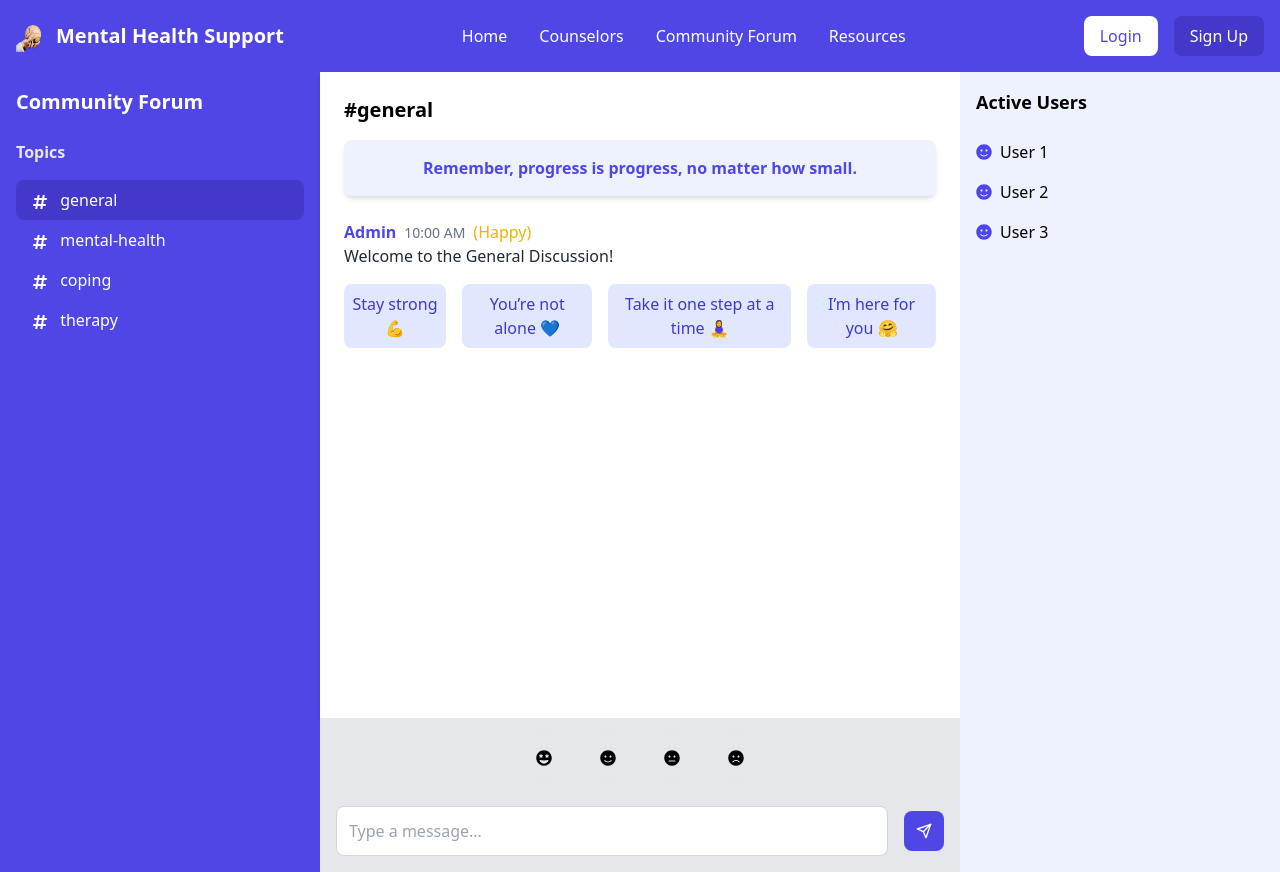
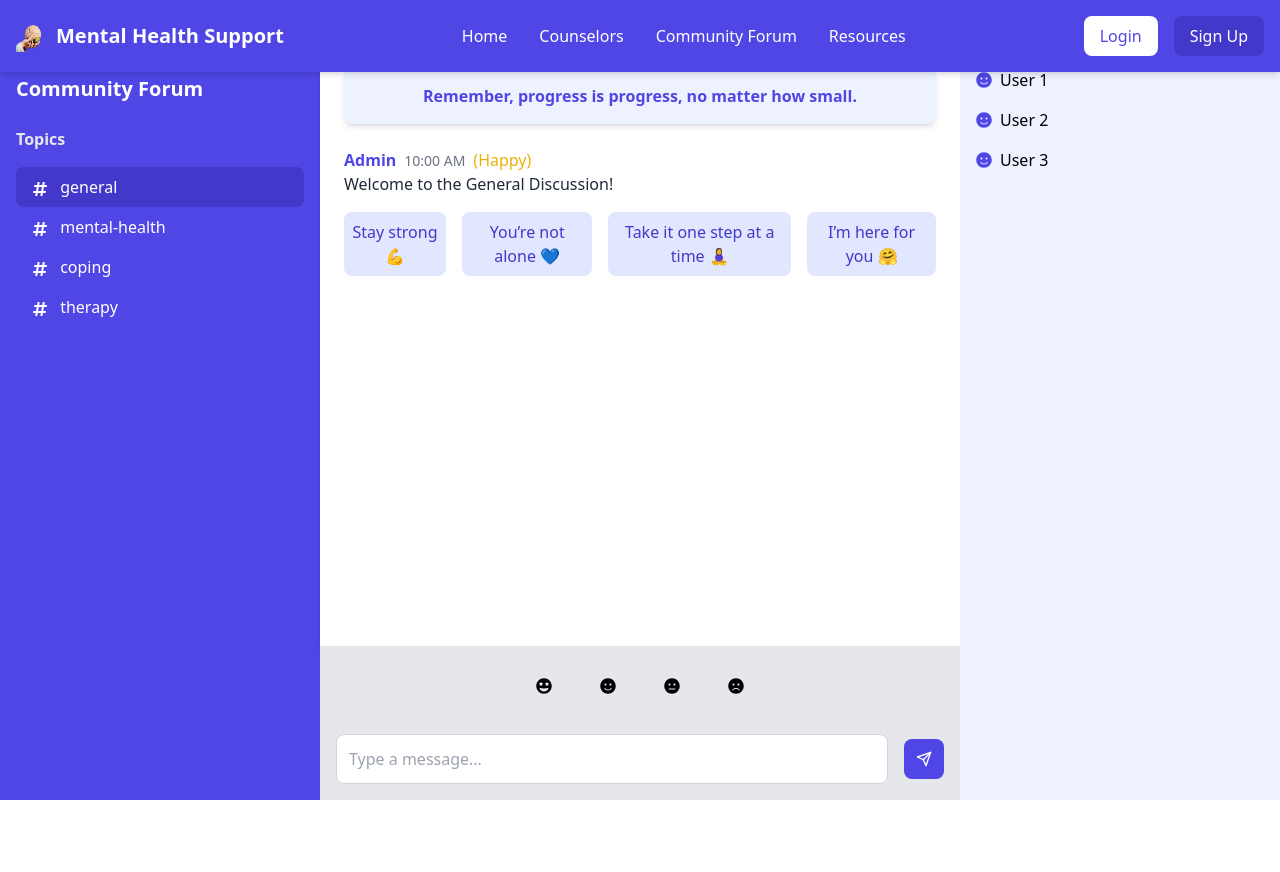
Before and after one commit to Giathi-Daniel/MentalHealthApp-Hackathon, a React (Create React App) app: page /forum in a window 1280 px wide. After the commit the page ends 800 px from the top, so only its background shows below. Built offline with nearby package versions, Linux system fonts and the light colour scheme.

Commit message:
update header and forum

```diff
--- a/src/components/Header.js
+++ b/src/components/Header.js
@@ -10,7 +10,7 @@ const Header = () => {
   };
 
   return (
-    <header className="bg-indigo-600 text-white p-4 shadow-md">
+    <header className="bg-indigo-600 text-white p-4 shadow-md fixed w-full z-50">
       <div className="container mx-auto flex items-center justify-between">
         <div className="flex items-center">
           <img src={`${process.env.PUBLIC_URL}/logo.png`} alt="App Logo" className="h-8 w-8 mr-2" />
@@ -18,7 +18,7 @@ const Header = () => {
         </div>
 
         <nav className="hidden md:flex space-x-8">
-          <Link to="/" cnlassName="hover:text-indigo-300">Home</Link>
+          <Link to="/" className="hover:text-indigo-300">Home</Link>
           <Link to="/counselors" className="hover:text-indigo-300">Counselors</Link>
           <Link to="/forum" className="hover:text-indigo-300">Community Forum</Link>
           <Link to="/resources" className="hover:text-indigo-300">Resources</Link>
@@ -30,14 +30,13 @@ const Header = () => {
         </div>
 
         <div className="md:hidden flex items-center">
-        <button onClick={toggleMenu} className="focus:outline-none">
+          <button onClick={toggleMenu} className="focus:outline-none">
             {isOpen ? (
-                <XMarkIcon className="h-6 w-6 text-white" />
+              <XMarkIcon className="h-6 w-6 text-white" />
             ) : (
-                <Bars3Icon className="h-6 w-6 text-white" />
+              <Bars3Icon className="h-6 w-6 text-white" />
             )}
-        </button>
-
+          </button>
         </div>
       </div>
 
--- a/src/pages/CommunityForum.js
+++ b/src/pages/CommunityForum.js
@@ -33,7 +33,7 @@ const CommunityForum = () => {
     <>
       <Header />
       <div className="h-screen flex bg-gray-100">
-        <div className="w-1/4 bg-indigo-600 text-white p-4 hidden md:flex flex-col">
+        <div className="w-1/4 bg-indigo-600 text-white p-4 hidden md:flex flex-col mt-[3.7rem]">
           <h2 className="text-xl font-bold mb-6">Community Forum</h2>
           <div className="mb-6">
             <h3 className="font-semibold text-gray-200">Topics</h3>
```
